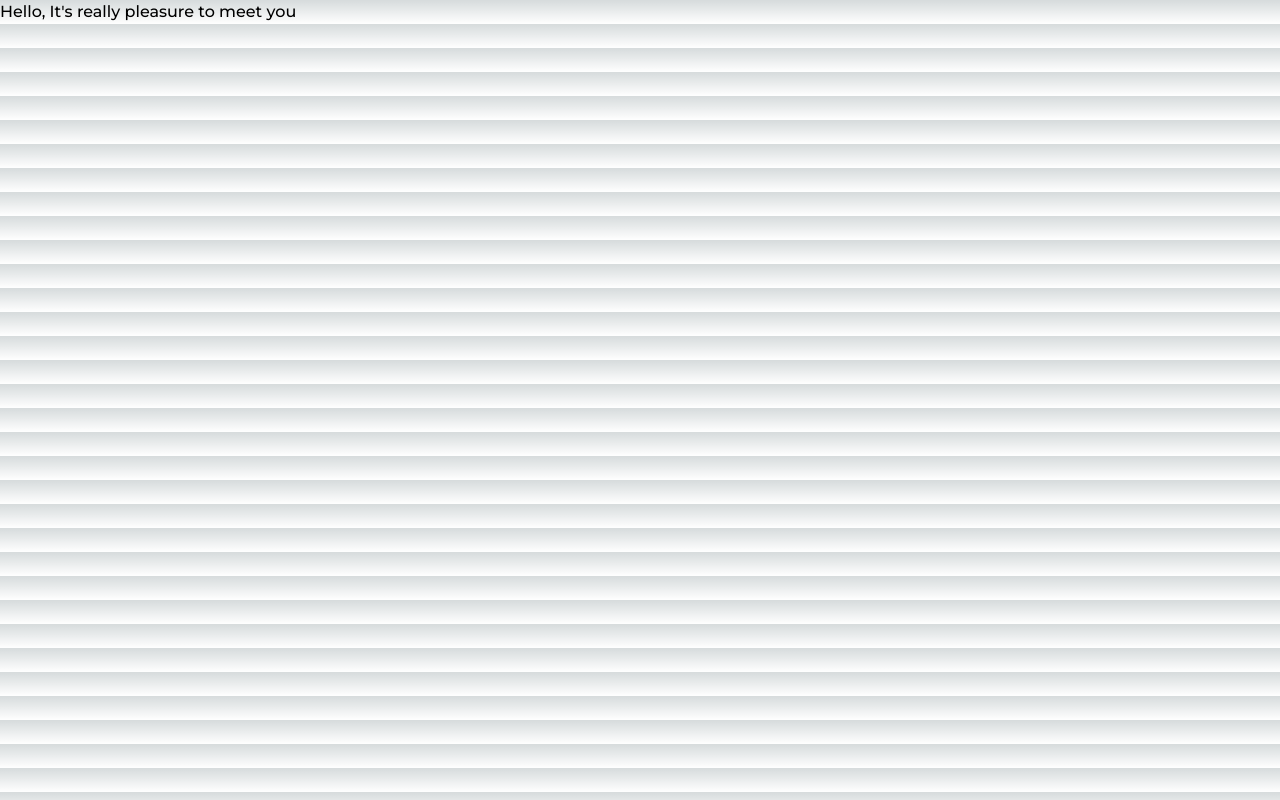
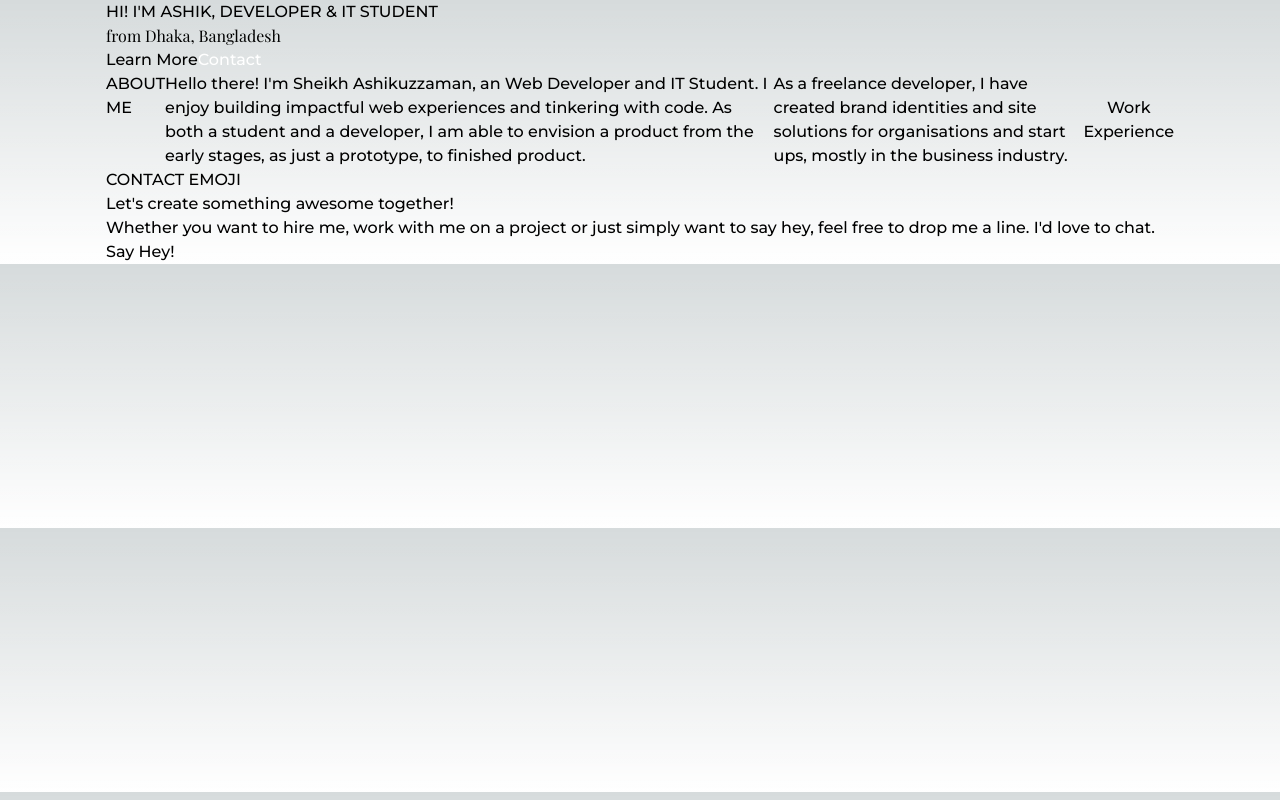
Before and after one commit to designwithashik/portfolio, a Next.js app: page / in a window 1280 px wide. Built offline with nearby package versions, Linux system fonts and the light colour scheme.

Commit message:
Portfolio Initialized with text data

```diff
--- /dev/null
+++ b/app/components/shared/Footer.jsx
@@ -0,0 +1,10 @@
+
+const Footer = () => {
+    return (
+        <div>
+
+        </div>
+    );
+};
+
+export default Footer;
--- /dev/null
+++ b/app/components/shared/Navigation.jsx
@@ -0,0 +1,10 @@
+
+const Navigation = () => {
+    return (
+        <div>
+
+        </div>
+    );
+};
+
+export default Navigation;
--- /dev/null
+++ b/app/edu-toys/page.jsx
@@ -0,0 +1,10 @@
+
+const EduToys = () => {
+    return (
+        <div>
+
+        </div>
+    );
+};
+
+export default EduToys;
--- a/app/globals.css
+++ b/app/globals.css
@@ -1,6 +1,20 @@
 @tailwind base;
 @tailwind components;
 @tailwind utilities;
+
+html,
+body {
+  margin: 0;
+  padding: 0;
+  font-size: 16px;
+  color: #000;
+}
+
+.container {
+  max-width: 1100px;
+  margin: 0 auto;
+  padding: 0 1rem;
+}
 
 :root {
   --foreground-rgb: 0, 0, 0;
@@ -25,3 +39,6 @@ body {
     )
     rgb(var(--background-start-rgb));
 }
+.playfair-font {
+  font-family: 'Playfair Display', serif;
+}
--- a/app/layout.jsx
+++ b/app/layout.jsx
@@ -1,9 +1,15 @@
 import './globals.css'
 import { Montserrat } from 'next/font/google'
+import { Playfair_Display } from 'next/font/google'
+import Navigation from './components/shared/Navigation'
+import Footer from './components/shared/Footer'
 
 const montserrat = Montserrat({
   subsets: ['latin'],
   weight: ['300','500', '700', '900']})
+const playfair = Playfair_Display({
+  subsets: ['latin'],
+  weight: ['400','500', '700', '900']})
 
 export const metadata = {
   title: 'Ashikuzzaman | Web Developer & IT Student',
@@ -13,7 +19,13 @@ export const metadata = {
 export default function RootLayout({ children }) {
   return (
     <html lang="en">
-      <body className={montserrat.className}>{children}</body>
+      <body className={montserrat.className}>
+        <Navigation/>
+        <main className='container'>
+        {children}
+        </main>
+        <Footer/>
+      </body>
     </html>
   )
 }
--- /dev/null
+++ b/app/lingos/page.jsx
@@ -0,0 +1,10 @@
+
+const Lingos = () => {
+    return (
+        <div>
+
+        </div>
+    );
+};
+
+export default Lingos;
--- /dev/null
+++ b/app/nippon-resutoran/page.jsx
@@ -0,0 +1,10 @@
+
+const NipponResutoran = () => {
+    return (
+        <div>
+
+        </div>
+    );
+};
+
+export default NipponResutoran;
--- a/app/page.jsx
+++ b/app/page.jsx
@@ -1,8 +1,65 @@
 
+import Link from 'next/link';
+import {FaArrowLeft} from 'react-icons/fa'
 const MainPage = () => {
   return (
     <div>
-      <h2>Hello, It's really pleasure to meet you</h2>
+      <section>
+      <h2>HI! I'M ASHIK,
+        DEVELOPER & IT STUDENT</h2>
+      <p className="playfair-font">from Dhaka, Bangladesh</p>
+        <div className="flex"><button>Learn More</button> <button className='text-white'>Contact  </button></div>
+        <div className='flex'>
+          <h2>ABOUT ME</h2>
+          <p>Hello there! I'm Sheikh Ashikuzzaman, an Web Developer and IT Student. I enjoy building impactful web experiences and tinkering with code. As both a student and a developer, I am able to envision a product from the early stages, as just a prototype, to finished product.
+          </p>
+<p>
+As a freelance developer, I have created brand identities and site solutions for organisations and start ups, mostly in the business industry.
+          </p>
+          <button>Work Experience</button>
+        </div>
+      </section>
+      {/* Projects */}
+      <section>
+
+        <div className='card'>
+            {/* {/* <Link>
+            <img src="" alt="" />
+          </Link>
+          <h3>EDU TOYS</h3>
+           <p></p>
+          </div>
+        <div className='card'>
+            <Link>
+            <img src="" alt="" />
+          </Link>
+          <h3>EDU TOYS</h3>
+           <p></p>
+          </div>
+        <div className='card'>
+            <Link>
+            <img src="" alt="" />
+          </Link>
+          <h3>EDU TOYS</h3>
+           <p></p>
+          </div>
+        <div className='card'>
+            <Link>
+            <img src="" alt="" />
+          </Link>
+          <h3>EDU TOYS</h3>
+           <p></p> */}
+          </div>
+
+      </section>
+
+      {/* Contact  */}
+      <section>
+      <h2>CONTACT EMOJI</h2>
+      <p>Let's create something awesome together!</p>
+      <p>Whether you want to hire me, work with me on a project or just simply want to say hey, feel free to drop me a line. I'd love to chat.</p>
+      <button>Say Hey!</button>
+      </section>
     </div>
   );
 };
--- /dev/null
+++ b/app/smash-jobs/page.jsx
@@ -0,0 +1,10 @@
+
+const SmashJobs = () => {
+    return (
+        <div>
+
+        </div>
+    );
+};
+
+export default SmashJobs;
--- a/package.json
+++ b/package.json
@@ -14,6 +14,7 @@
     "postcss": "8.4.24",
     "react": "18.2.0",
     "react-dom": "18.2.0",
+    "react-icons": "^4.9.0",
     "tailwindcss": "3.3.2"
   }
 }
```
Also changed, not shown: 1 other file (tests, documents, lock files or other folders).
